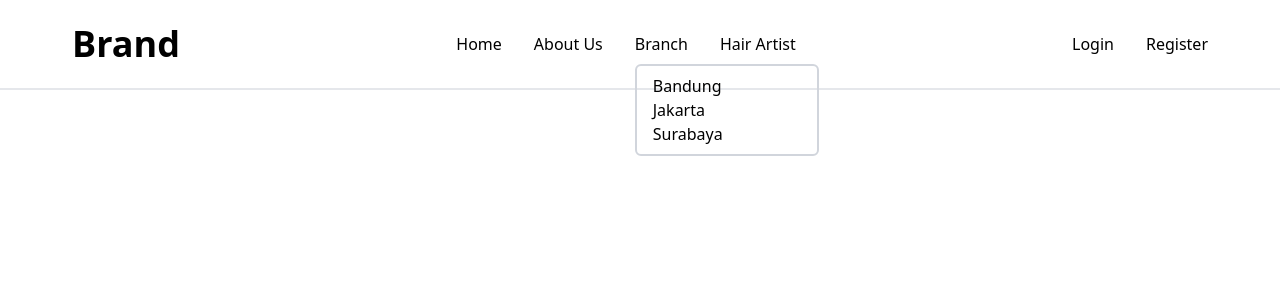
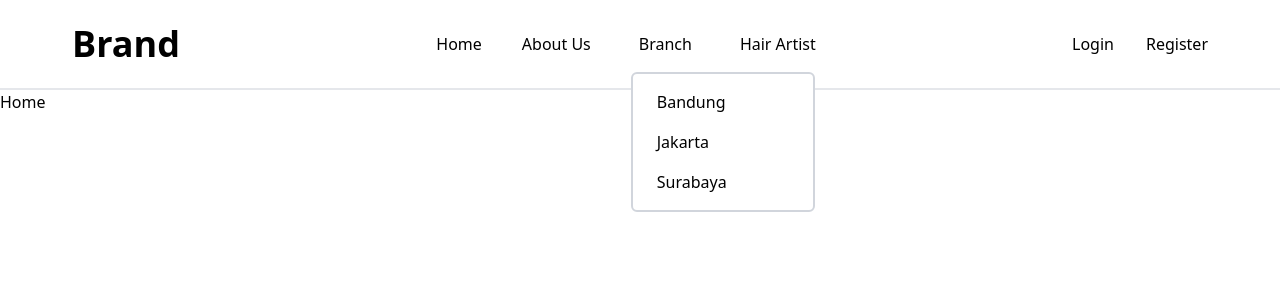
Before and after one commit to MchmdGalih/barbershop-reservation, a Vue app in the folder fe-barbershop/: page / in a window 1280 px wide. Both pictures are taken after a click on the button "Branch". Shown: the top 300 px of the page. Built offline with nearby package versions, Linux system fonts and the light colour scheme; the HTML template or start-up script is replaced by a standard one.

Commit message:
(+): add setup layout default and refactor navbar

```diff
--- a/fe-barbershop/src/App.vue
+++ b/fe-barbershop/src/App.vue
@@ -1,8 +1,22 @@
 <script setup lang="ts">
-import {  RouterView } from 'vue-router'
+import { computed } from "vue";
+import { RouterView, useRoute } from "vue-router";
+import defaultLayout from "@/layouts/default.vue";
+const route = useRoute();
 
+const layouts = {
+  default: defaultLayout,
+  admin: "admin-layout",
+};
+
+const layoutDisplay = computed(() => {
+  const layout = route.meta.layout as string;
+  return layouts[layout] || defaultLayout;
+});
 </script>
 
 <template>
-   <RouterView />
+  <component :is="layoutDisplay">
+    <RouterView />
+  </component>
 </template>
--- a/fe-barbershop/src/components/Navbar.vue
+++ b/fe-barbershop/src/components/Navbar.vue
@@ -1,31 +1,40 @@
 <template>
   <header
-    class="bg-white text-black py-6 w-full flex justify-between px-18 max-sm:px-4 items-center border-gray-200 border-b-2"
+    class="bg-white text-black py-6 w-full flex justify-between px-6 md:px-18 items-center border-gray-200 border-b-2"
   >
     <div class="font-bold text-4xl">Brand</div>
-    <nav class="max-sm:hidden relative">
-      <ul class="flex items-center gap-x-8">
-        <li><a href="">Home</a></li>
-        <li>
-          <a href="">About Us</a>
-        </li>
-        <li class="group">
-          <button @click="toggle" class="cursor-pointer">Branch</button>
-          <div
-            v-if="active"
-            class="border-2 border-gray-300 w-46 rounded-md absolute mt-2 gap-y-2 px-4 py-2"
-            :class="[active ? 'block' : 'hidden']"
-          >
-            <a href="" class="block">Bandung</a>
-            <a href="" class="block">Jakarta</a>
-            <a href="" class="block">Surabaya</a>
+    <nav class="md:block hidden relative">
+      <ul class="flex items-center gap-8 space-x-2">
+        <li v-for="(item, idx) in itemsMenu" :key="idx">
+          <RouterLink :to="item.url" v-if="!item.children">{{
+            item.name
+          }}</RouterLink>
+          <div v-else>
+            <button
+              @click="toggle()"
+              class="cursor-pointer p-2 rounded-sm hover:bg-gray-200"
+            >
+              {{ item.name }}
+            </button>
+            <div
+              v-if="isActive"
+              class="border-2 border-gray-300 w-46 rounded-md absolute mt-2 gap-y-2 px-4 py-2 z-10 bg-white"
+            >
+              <RouterLink
+                v-for="(child, cidx) in item.children"
+                :key="cidx"
+                :to="child.url"
+                class="block hover:bg-gray-200 p-2 rounded-sm"
+              >
+                {{ child.name }}
+              </RouterLink>
+            </div>
           </div>
         </li>
-        <li><a href="">Hair Artist</a></li>
       </ul>
     </nav>
 
-    <div class="flex items-center gap-x-8 max-sm:hidden">
+    <div class="md:inline-flex hidden gap-8">
       <button class="cursor-pointer">Login</button>
       <button class="cursor-pointer">Register</button>
     </div>
@@ -34,10 +43,43 @@
 
 <script setup lang="ts">
 import { ref } from "vue";
+import { RouterLink } from "vue-router";
 
-const active = ref(false);
+const isActive = ref(null);
+const itemsMenu = ref([
+  {
+    name: "Home",
+    url: "",
+  },
+  {
+    name: "About Us",
+    url: "",
+  },
+  {
+    name: "Branch",
+    url: "",
+    children: [
+      {
+        name: "Bandung",
+        url: "",
+      },
+      {
+        name: "Jakarta",
+        url: "",
+      },
+      {
+        name: "Surabaya",
+        url: "",
+      },
+    ],
+  },
+  {
+    name: "Hair Artist",
+    url: "",
+  },
+]);
 
 const toggle = () => {
-  active.value = !active.value;
+  isActive.value = !isActive.value;
 };
 </script>
--- /dev/null
+++ b/fe-barbershop/src/layouts/adminLayout.vue
@@ -0,0 +1,10 @@
+<template>
+  <div class="min-h-screen flex">
+    <aside class="h-screen w-64 border-r">
+      <p>Sidebar</p>
+    </aside>
+    <main class="flex-1">
+      <slot />
+    </main>
+  </div>
+</template>
--- /dev/null
+++ b/fe-barbershop/src/layouts/default.vue
@@ -0,0 +1,12 @@
+<template>
+  <div class="min-h-screen flex flex-col">
+    <Navbar />
+    <main class="flex-1">
+      <slot />
+    </main>
+  </div>
+</template>
+
+<script setup lang="ts">
+import Navbar from "@/components/Navbar.vue";
+</script>
--- a/fe-barbershop/src/router/index.ts
+++ b/fe-barbershop/src/router/index.ts
@@ -1,20 +1,20 @@
-import { createRouter, createWebHistory } from 'vue-router'
-import HomeView from '@/views/HomeView.vue'
+import { createRouter, createWebHistory } from "vue-router";
+import HomeView from "@/views/HomeView.vue";
 
 const router = createRouter({
   history: createWebHistory(),
   routes: [
     {
-      path: '/',
-      name: 'home',
+      path: "/",
+      name: "home",
       component: HomeView,
+      meta: {
+        layout: "default",
+      },
     },
+  ],
+});
 
-  ],
-})
+router.beforeEach((to, from) => {});
 
-router.beforeEach((to, from) => {
-
-})
-
-export default router
+export default router;
--- a/fe-barbershop/src/views/HomeView.vue
+++ b/fe-barbershop/src/views/HomeView.vue
@@ -1,7 +1,7 @@
-<script setup lang="ts">
-import Navbar from "../components/Navbar.vue";
-</script>
+<script setup lang="ts"></script>
 
 <template>
-  <Navbar />
+  <div>
+    <h1>Home</h1>
+  </div>
 </template>
```
